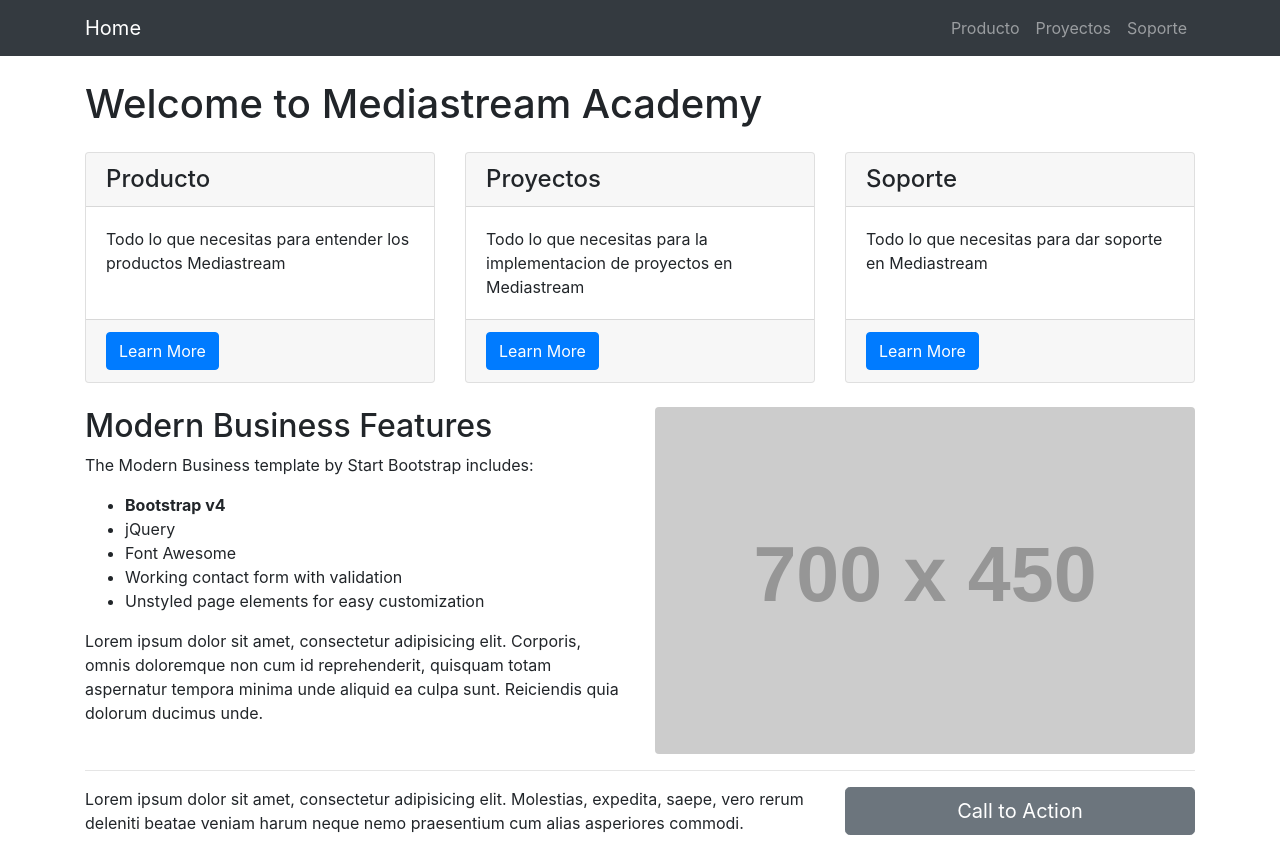
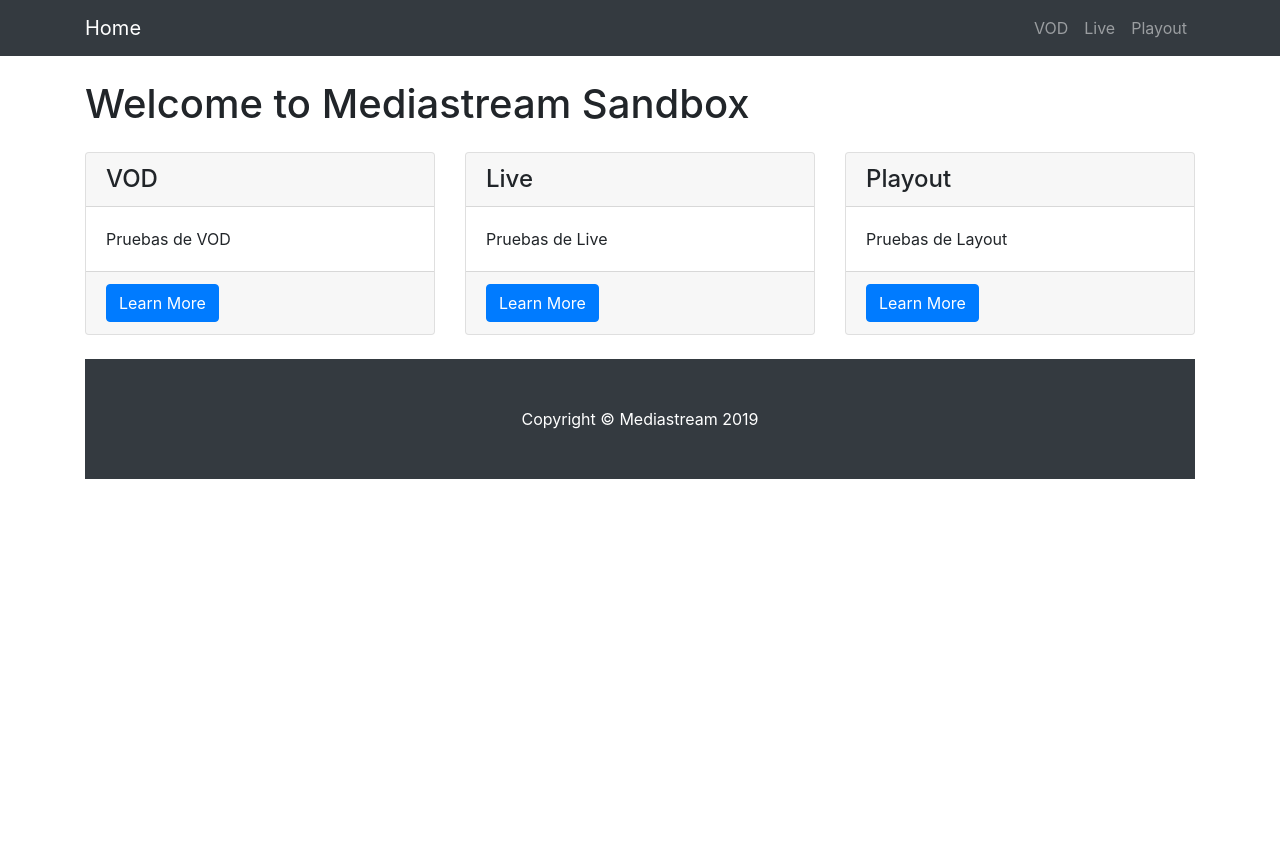
Before and after one commit to FranciscoVergaraC/FranciscoVergaraC.github.io, a website: page index.html in a window 1280 px wide. Shown: the top 854 px of the page. After the commit the page ends 800 px from the top, so only its background shows below. Drawn offline with Linux system fonts and the light colour scheme; placeholder pictures from the web are drawn by us.

Commit message:
Modificacionese Navbar

```diff
--- a/index.html
+++ b/index.html
@@ -9,7 +9,7 @@
   <meta name="description" content="">
   <meta name="author" content="">
 
-  <title>Mediastream Academy</title>
+  <title>Mediastream Sandbox</title>
 
   <!-- Bootstrap core CSS -->
   <link href="vendor/bootstrap/css/bootstrap.min.css" rel="stylesheet">
@@ -31,34 +31,31 @@
       <div class="collapse navbar-collapse" id="navbarResponsive">
         <ul class="navbar-nav ml-auto">
           <li class="nav-item">
-            <a class="nav-link" href="producto.html">Producto</a>
+            <a class="nav-link" href="VOD.html">VOD</a>
           </li>
           <li class="nav-item">
-            <a class="nav-link" href="proyectos.html">Proyectos</a>
+            <a class="nav-link" href="Live.html">Live</a>
           </li>
           <li class="nav-item">
-            <a class="nav-link" href="soporte.html">Soporte</a>
+            <a class="nav-link" href="playout.html">Playout</a>
           </li>
         </ul>
       </div>
     </div>
   </nav>
 
-  <header>
-  </header>
-
   <!-- Page Content -->
   <div class="container">
 
-    <h1 class="my-4">Welcome to Mediastream Academy</h1>
+    <h1 class="my-4">Welcome to Mediastream Sandbox</h1>
 
     <!-- Marketing Icons Section -->
     <div class="row">
       <div class="col-lg-4 mb-4">
         <div class="card h-100">
-          <h4 class="card-header">Producto</h4>
+          <h4 class="card-header">VOD</h4>
           <div class="card-body">
-            <p class="card-text">Todo lo que necesitas para entender los productos Mediastream</p>
+            <p class="card-text">Pruebas de VOD</p>
           </div>
           <div class="card-footer">
             <a href="producto.html" class="btn btn-primary">Learn More</a>
@@ -67,9 +64,9 @@
       </div>
       <div class="col-lg-4 mb-4">
         <div class="card h-100">
-          <h4 class="card-header">Proyectos</h4>
+          <h4 class="card-header">Live</h4>
           <div class="card-body">
-            <p class="card-text">Todo lo que necesitas para la implementacion de proyectos en Mediastream</p>
+            <p class="card-text">Pruebas de Live</p>
           </div>
           <div class="card-footer">
             <a href="proyectos.html" class="btn btn-primary">Learn More</a>
@@ -78,9 +75,9 @@
       </div>
       <div class="col-lg-4 mb-4">
         <div class="card h-100">
-          <h4 class="card-header">Soporte</h4>
+          <h4 class="card-header">Playout</h4>
           <div class="card-body">
-            <p class="card-text">Todo lo que necesitas para dar soporte en Mediastream</p>
+            <p class="card-text">Pruebas de Layout</p>
           </div>
           <div class="card-footer">
             <a href="soporte.html" class="btn btn-primary">Learn More</a>
@@ -94,41 +91,9 @@
 
     <!-- /.row -->
 
-    <!-- Features Section -->
-    <div class="row">
-      <div class="col-lg-6">
-        <h2>Modern Business Features</h2>
-        <p>The Modern Business template by Start Bootstrap includes:</p>
-        <ul>
-          <li>
-            <strong>Bootstrap v4</strong>
-          </li>
-          <li>jQuery</li>
-          <li>Font Awesome</li>
-          <li>Working contact form with validation</li>
-          <li>Unstyled page elements for easy customization</li>
-        </ul>
-        <p>Lorem ipsum dolor sit amet, consectetur adipisicing elit. Corporis, omnis doloremque non cum id reprehenderit, quisquam totam aspernatur tempora minima unde aliquid ea culpa sunt. Reiciendis quia dolorum ducimus unde.</p>
-      </div>
-      <div class="col-lg-6">
-        <img class="img-fluid rounded" src="http://placehold.it/700x450" alt="">
-      </div>
-    </div>
-    <!-- /.row -->
-
-    <hr>
 
     <!-- Call to Action Section -->
-    <div class="row mb-4">
-      <div class="col-md-8">
-        <p>Lorem ipsum dolor sit amet, consectetur adipisicing elit. Molestias, expedita, saepe, vero rerum deleniti beatae veniam harum neque nemo praesentium cum alias asperiores commodi.</p>
-      </div>
-      <div class="col-md-4">
-        <a class="btn btn-lg btn-secondary btn-block" href="#">Call to Action</a>
-      </div>
-    </div>
 
-  </div>
   <!-- /.container -->
 
   <!-- Footer -->
```
Also changed, not shown: Live.html (renamed from proyectos.html, +4 -3 lines), playout.html (renamed from soporte.html, +4 -3 lines), VOD.html (renamed from producto.html).
